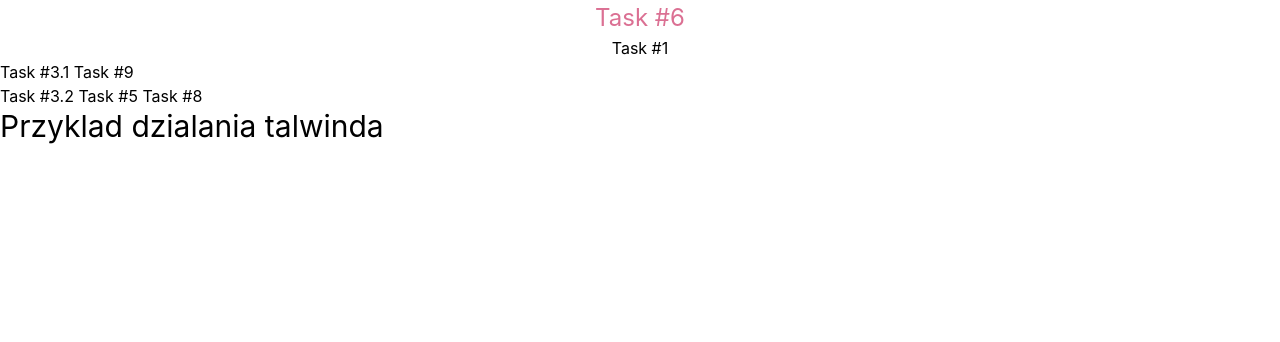
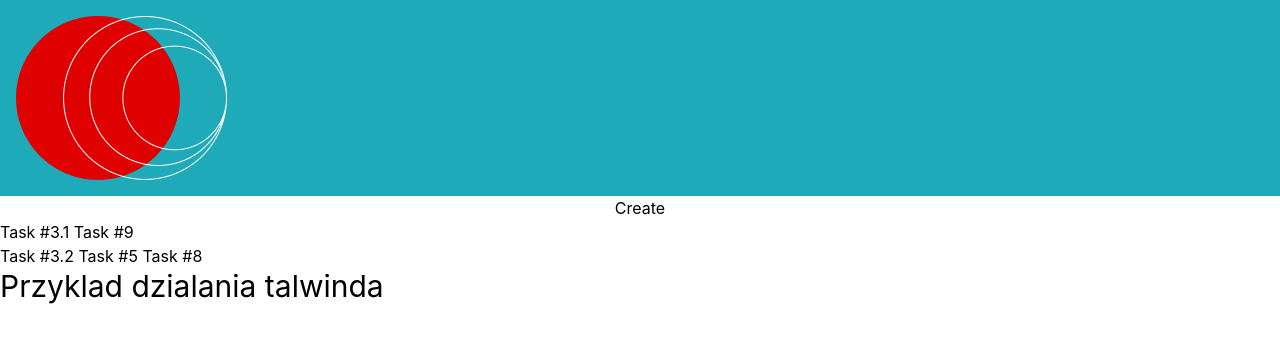
Before and after one commit to pkol92/ShopList, a React (Create React App) app: page / in a window 1280 px wide. Shown: the top 342 px of the page. Built offline with nearby package versions, Linux system fonts and the light colour scheme.

Commit message:
styled header

```diff
--- a/src/components/ActionBar/component.tsx
+++ b/src/components/ActionBar/component.tsx
@@ -2,9 +2,14 @@ import React, { FC } from 'react';
 import { ActionBarContainer } from './styles';
 
 export const ActionBar: FC = () => {
+
+  function func(){
+
+  }
+
   return (
     <ActionBarContainer>
-        Task #1
+        <button onClick={func}>Create</button>
     </ActionBarContainer>
   )
 }
--- a/src/components/Header/component.tsx
+++ b/src/components/Header/component.tsx
@@ -1,10 +1,16 @@
 import React, { FC } from 'react';
-import { StyledHeader } from './styles';
+import { StyledHeader, StyledLogo } from './styles';
+import logo from './logo.png'
+
 
 export const Header: FC = () => {
   return (
     <StyledHeader>
-        Task #6
+        <nav>
+          <StyledLogo>
+          <img className='logo' src={logo} alt={'logo'}></img>
+          </StyledLogo>
+        </nav>
     </StyledHeader>
   )
 }
--- a/src/components/Header/styles.ts
+++ b/src/components/Header/styles.ts
@@ -1,7 +1,16 @@
 import styled from 'styled-components';
 
-export const StyledHeader = styled.h1`
+export const StyledHeader = styled.nav`
   font-size: 1.5em;
   text-align: center;
   color: palevioletred;
-`;
+  background: #1faaba;
+  padding: 1rem;
+`
+
+
+export const StyledLogo = styled.h1`
+  width:60%;
+
+`
+;
```
Also changed, not shown: src/components/Header/logo.png (added).
